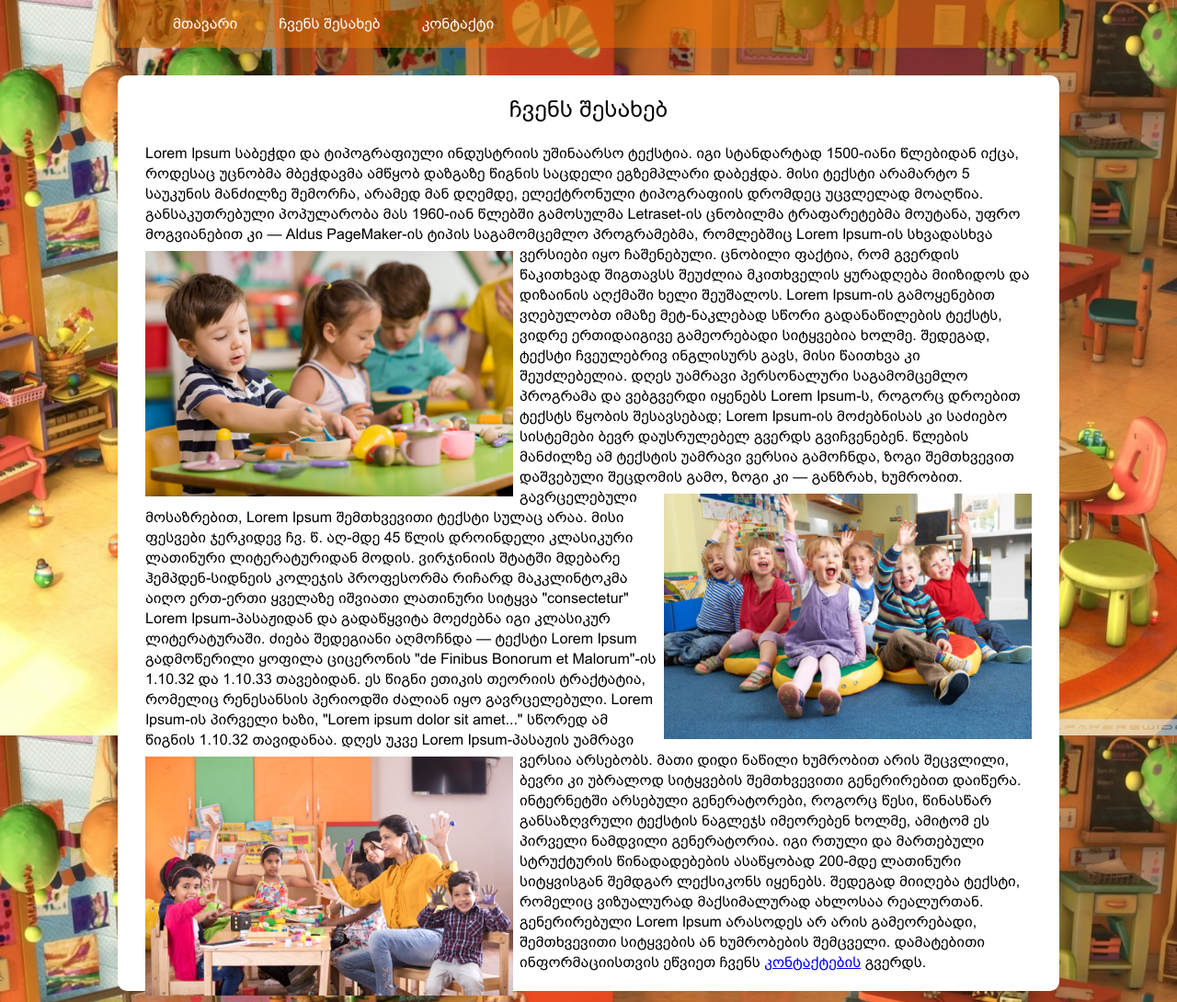
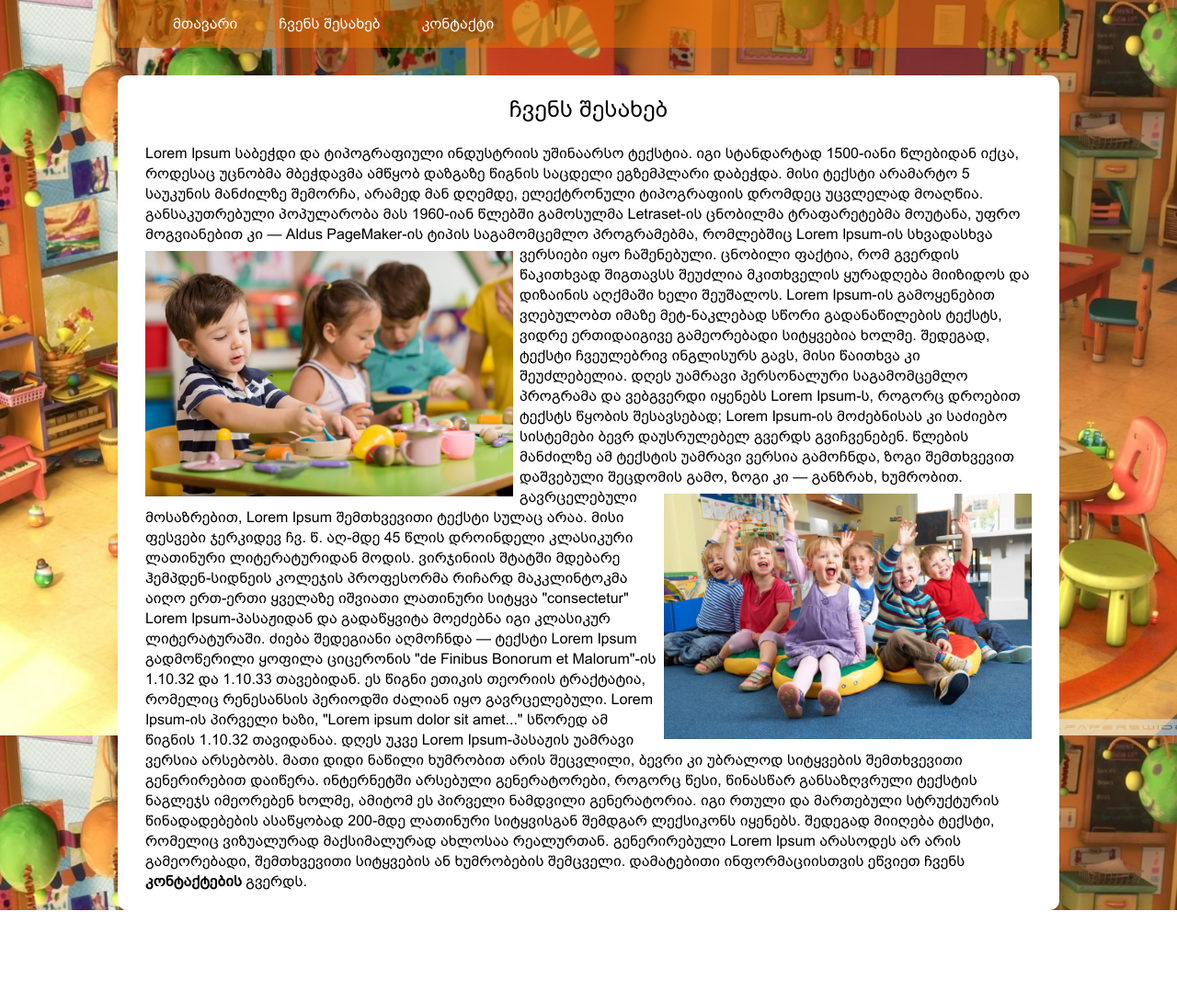
Before and after one commit to ErenDub/Test, a plain HTML site: page about-us.html in a window 1280 px wide. Shown: the whole page at 92% size. After the commit the page ends 990 px from the top, so only its background shows below. Drawn offline with Linux system fonts and the light colour scheme.

Commit message:
seventh commit

```diff
--- a/about-us.html
+++ b/about-us.html
@@ -34,12 +34,13 @@
 
 				გავრცელებული მოსაზრებით, Lorem Ipsum შემთხვევითი ტექსტი სულაც არაა. მისი ფესვები ჯერკიდევ ჩვ. წ. აღ-მდე 45 წლის დროინდელი კლასიკური ლათინური ლიტერატურიდან მოდის. ვირჯინიის შტატში მდებარე ჰემპდენ-სიდნეის კოლეჯის პროფესორმა რიჩარდ მაკკლინტოკმა აიღო ერთ-ერთი ყველაზე იშვიათი ლათინური სიტყვა "consectetur" Lorem Ipsum-პასაჟიდან და გადაწყვიტა მოეძებნა იგი კლასიკურ ლიტერატურაში. ძიება შედეგიანი აღმოჩნდა — ტექსტი Lorem Ipsum გადმოწერილი ყოფილა ციცერონის "de Finibus Bonorum et Malorum"-ის 1.10.32 და 1.10.33 თავებიდან. ეს წიგნი ეთიკის თეორიის ტრაქტატია, რომელიც რენესანსის პერიოდში ძალიან იყო გავრცელებული. Lorem Ipsum-ის პირველი ხაზი, "Lorem ipsum dolor sit amet..." სწორედ ამ წიგნის 1.10.32 თავიდანაა.
 
-				<img src="img/about3.jpg">
+
 
 				დღეს უკვე Lorem Ipsum-პასაჟის უამრავი ვერსია არსებობს. მათი დიდი ნაწილი ხუმრობით არის შეცვლილი, ბევრი კი უბრალოდ სიტყვების შემთხვევითი გენერირებით დაიწერა. ინტერნეტში არსებული გენერატორები, როგორც წესი, წინასწარ განსაზღვრული ტექსტის ნაგლეჯს იმეორებენ ხოლმე, ამიტომ ეს პირველი ნამდვილი გენერატორია. იგი რთული და მართებული სტრუქტურის წინადადებების ასაწყობად 200-მდე ლათინური სიტყვისგან შემდგარ ლექსიკონს იყენებს. შედეგად მიიღება ტექსტი, რომელიც ვიზუალურად მაქსიმალურად ახლოსაა რეალურთან. გენერირებული Lorem Ipsum არასოდეს არ არის გამეორებადი, შემთხვევითი სიტყვების ან ხუმრობების შემცველი.
 
 				დამატებითი ინფორმაციისთვის ეწვიეთ ჩვენს <a href="contacts.html">კონტაქტების</a> გვერდს.
 			</div>
+
 		</div>
 	</div>
 	<script src="js/lib.js"></script>
--- a/css/style.css
+++ b/css/style.css
@@ -142,7 +142,7 @@ body{
 	text-align: justify;
   	text-justify: inter-word;
 }
-.about-text p a {
+.about-text a {
 	text-decoration: none;
 	color: black;
 	font-weight: 600;
```
